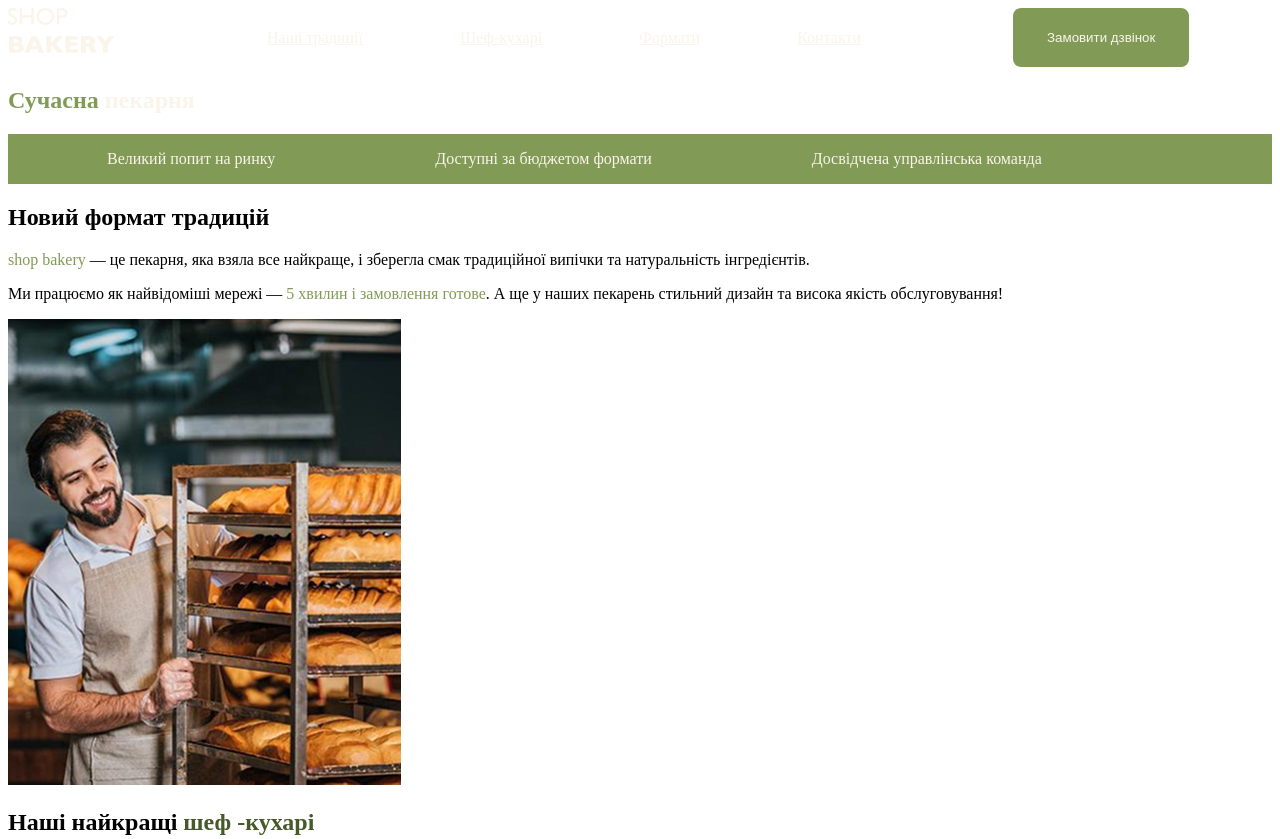
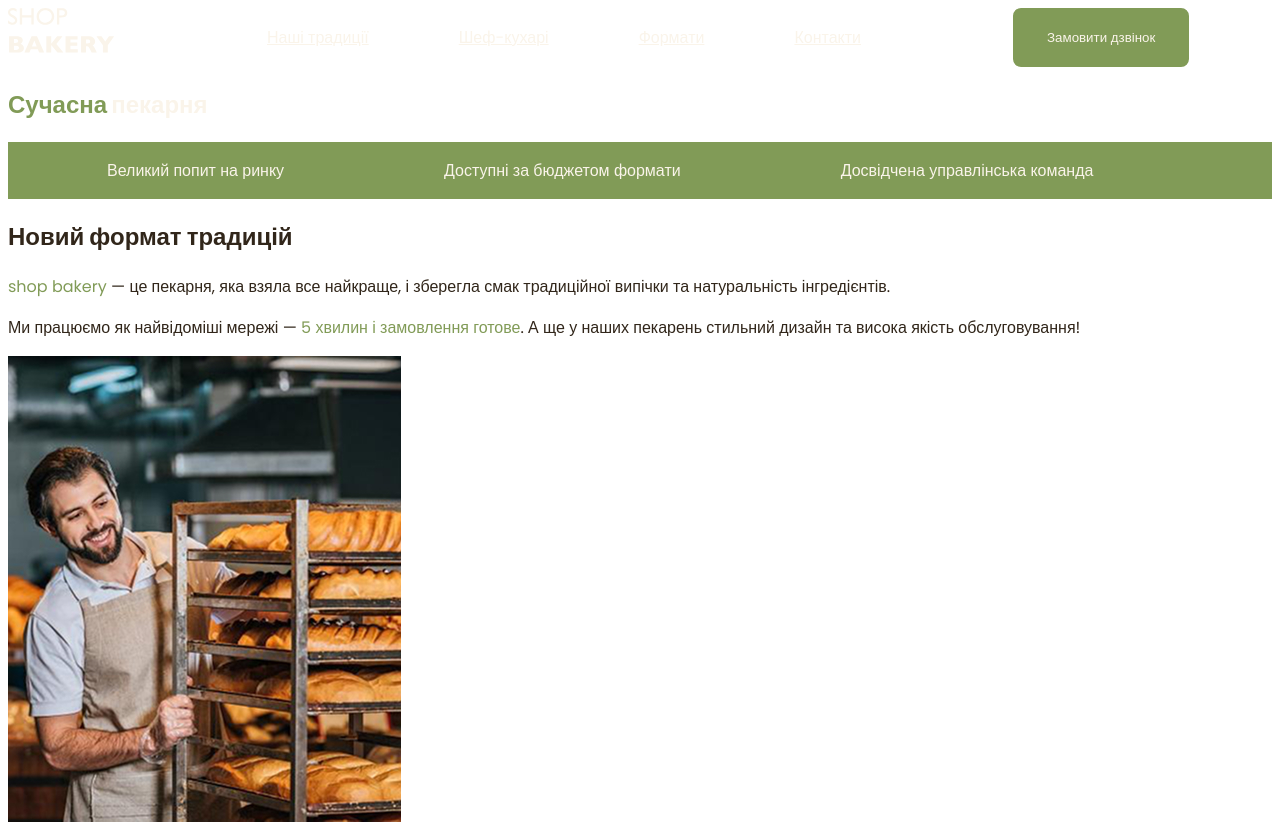
Before and after one commit to YuliiaShvets/genius1, a plain HTML site: page index.html in a window 1280 px wide. Shown: the top 839 px of the page. Drawn offline with Linux system fonts and the light colour scheme.

Commit message:
add colors

```diff
--- a/css/styles.css
+++ b/css/styles.css
@@ -1,3 +1,25 @@
+:root {
+   --color-brand-light: #819B57;
+   --color-brand-dark: #465929;
+   --color-primary-light: #FAF4EA;
+   --color-primary-dark:  #31261A;
+}
+
+/* Base */
+body {
+   color: var(--color-primary-dark);
+   font-family: "Poppins", sans-serif;
+}
+
+h2 {
+   color: var(--color-primary-dark);
+}
+
+ul {
+    list-style-type: none;
+}
+
+/* Header */
 .header-section {
    height: 59px;
    display: flex;
@@ -15,32 +37,23 @@ justify-content: space-between;
 display: flex;
 width: 594px;
 padding-left: 0;
-color: #FAF4EA;
+color: var(--color-primary-light);
 }
 
 .link {
-color: #FAF4EA;
+color: var(--color-primary-light);
 }
 
 .link:hover {
-color: #819B57;
+color: var(--color-brand-light);
 }
 
-.main-title {
-   color: #FAF4EA;
-}
+/* Button */
 
-.first-world-title {
-    color: #819B57;
-}
-
-ul {
-    list-style-type: none;
-}
 .button {
-    color: #FAF4EA;
-    background-color: #819B57;
-    border: 2px solid #819B57;
+    color: var(--color-primary-light);
+    background-color: var(--color-brand-light);
+    border: 2px solid var(--color-brand-light);
     border-radius: 8px;
 padding-top: 16px;
 padding-right: 32px;
@@ -49,13 +62,26 @@ padding-left: 32px;
 }
 
 .button:hover {
-    color: #465929;
+    color: var(--color-brand-dark);
     background-color: transparent;
 }
 
+/* Hero*/
+
+.hero-title {
+   color: var(--color-primary-light);
+   font-weight: 900;
+}
+
+.hero-title .accent {
+    color: var(--color-brand-light);
+}
+
+/* Adventages section */
+
 .advantages {
-    color: #FAF4EA;
-    background-color: #819B57;
+    color: var(--color-primary-light);
+    background-color: var(--color-brand-light);
     display: flex;
     gap: 160px;
 padding-top: 16px;
@@ -64,14 +90,18 @@ padding-bottom: 16px;
 padding-left: 99px;
 }
 
+/* Chefs section */
+
 .title-chef {
-    color: #465929;
+    color: var(--color-brand-dark);
 }
 
+/* Format section */
+
 .new-format-shop  {
-    color: #819B57;
+    color: var(--color-brand-light);
 }
 
 .new-format-tradions {
-    color: #819B57;
+    color: var(--color-brand-light);
 }
--- a/index.html
+++ b/index.html
@@ -4,6 +4,11 @@
     <meta charset="UTF-8" />
     <meta name="viewport" content="width=device-width, initial-scale=1.0" />
     <title>Сучасна пекарня</title>
+    <link rel="preconnect" href="https://fonts.googleapis.com">
+    <link rel="preconnect" href="https://fonts.gstatic.com" crossorigin>
+    <link href="https://fonts.googleapis.com/css2?family=Poppins:ital,wght@0,100;0,200;0,300;0,400;
+    0,500;0,600;0,700;0,800;0,900;1,100;1,200;1,300;1,400;1,500;1,600;1,700;1,800;1,900&display=swap"
+    rel="stylesheet">
     <link rel="stylesheet" href="./css/styles.css">
   </head>
 
@@ -24,7 +29,7 @@
     </header>
     <main>
       <section>
-        <h1 class="main-title"><span class="first-world-title">Сучасна</span> пекарня</h1>
+        <h1 class="hero-title"><span class="accent">Сучасна</span> пекарня</h1>
       </section>
       <section id="tradition-section">
         <ul class="advantages">
```
